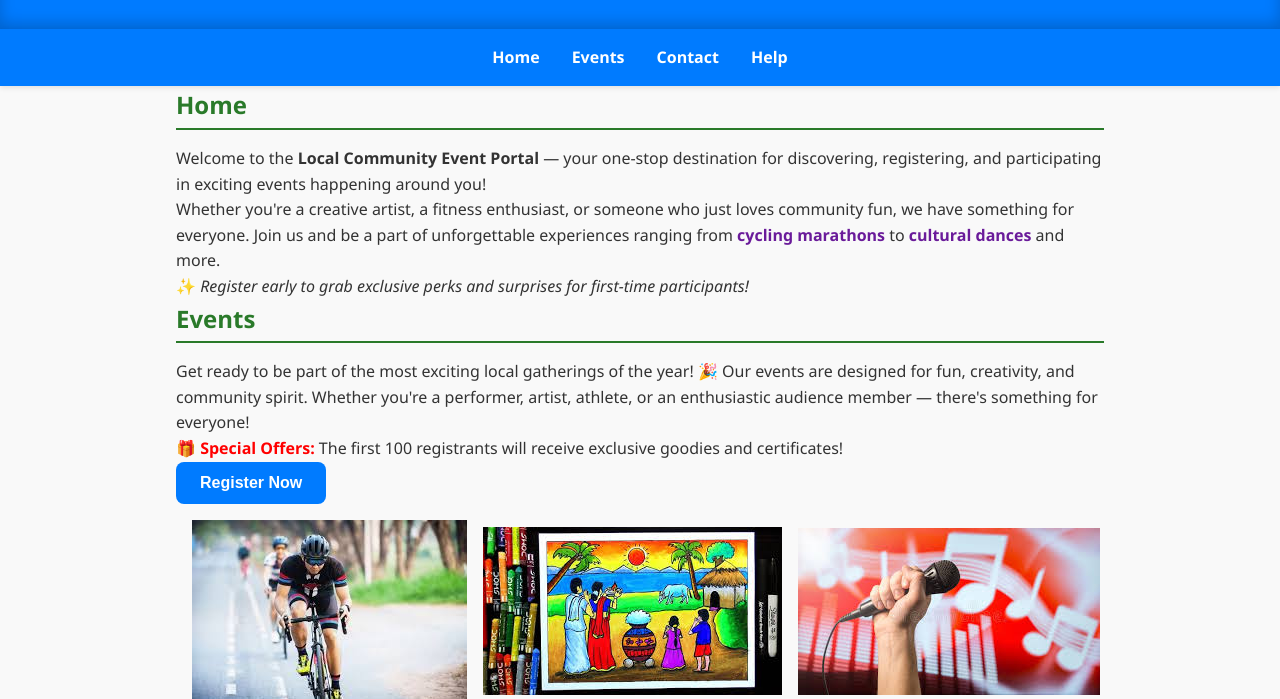
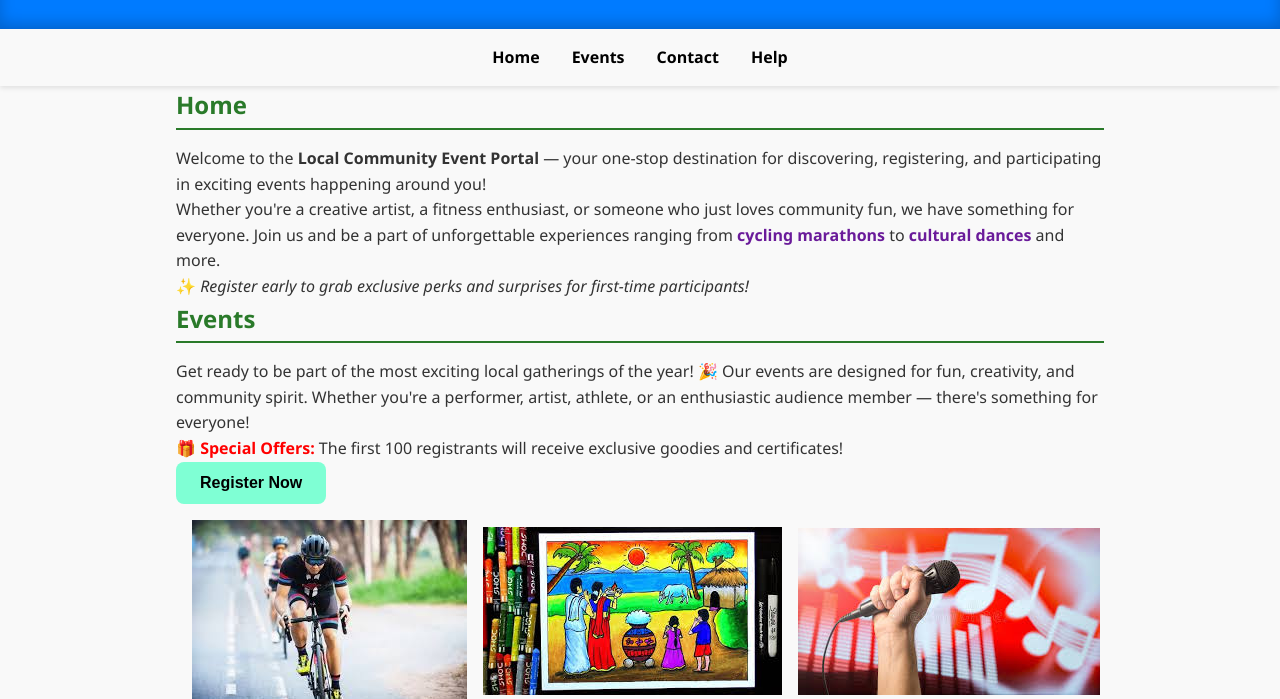
Before and after one commit to Moni-saravanan/JAVA-FSE-Upskilling, a plain HTML site: page MODULE 1-HTML 5/index.html in a window 1280 px wide. Shown: the part 135-834 px from the top of the page. Drawn offline with Linux system fonts and the light colour scheme; files whose address does not match are found by name.

Commit message:
Local Community event portal

```diff
--- a/MODULE 1-HTML 5/style.css
+++ b/MODULE 1-HTML 5/style.css
@@ -27,7 +27,6 @@ body {
 }
 
 nav {
-  background-color: var(--primary-color);
   box-shadow: 0 2px 5px rgba(0,0,0,0.1);
 
 }
@@ -41,7 +40,7 @@ nav ul {
 }
 
 nav a {
-  color: white;
+  color: black;
   text-decoration: none;
   font-weight: 600;
   transition: color 0.3s ease;
@@ -49,7 +48,7 @@ nav a {
 
 nav a:hover,
 nav a:focus {
-  color: var(--secondary-color);
+  font-weight: bold;
   outline: none;
 }
 #welcomeBanner {
@@ -174,8 +173,8 @@ form textarea:focus {
 }
 
 button,form button {
-  background-color: var(--primary-color);
-  color: white;
+  background-color: aquamarine;
+  color: black;
   border: none;
   padding: 0.75rem 1.5rem;
   border-radius: 8px;
```
